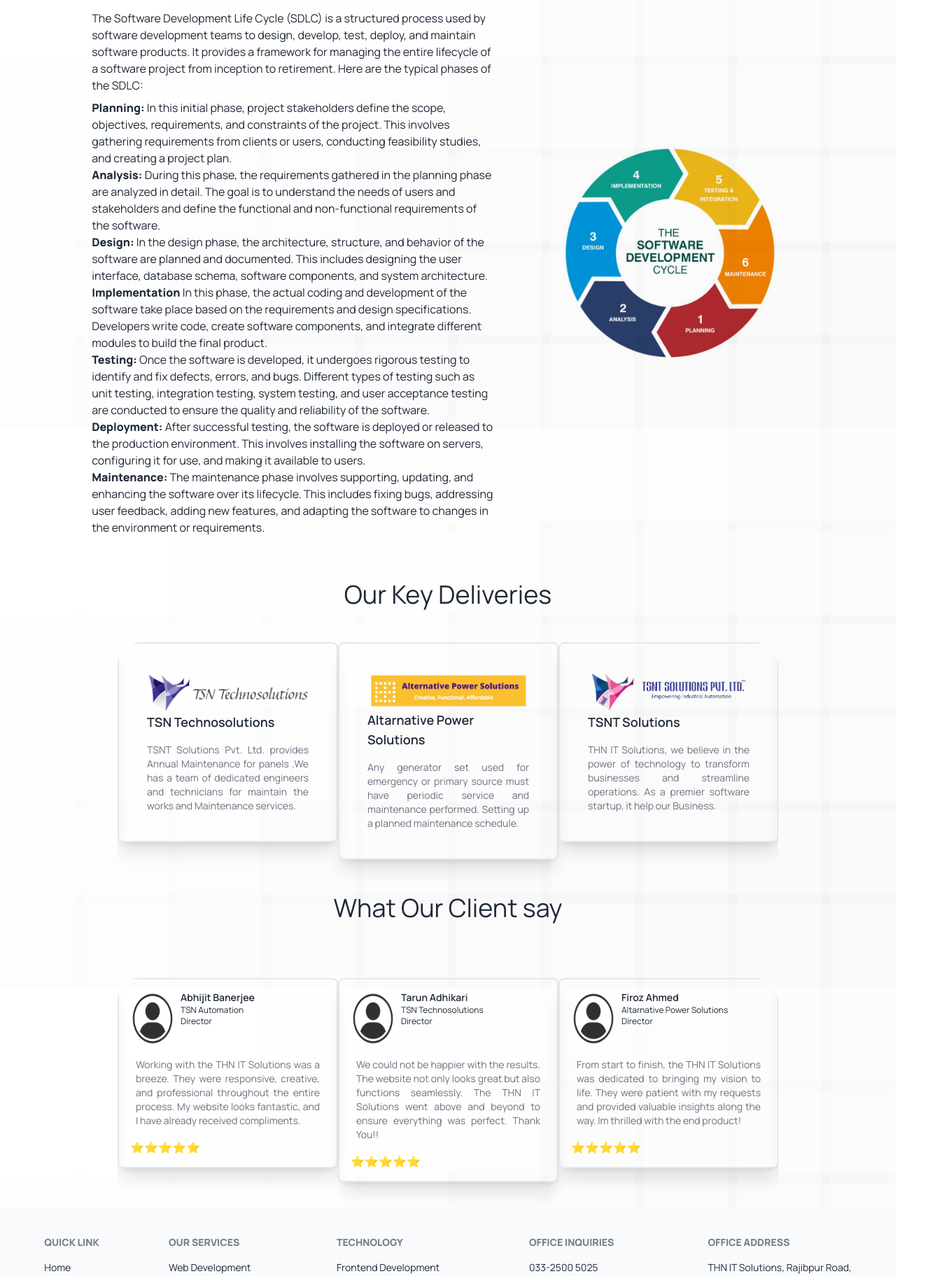
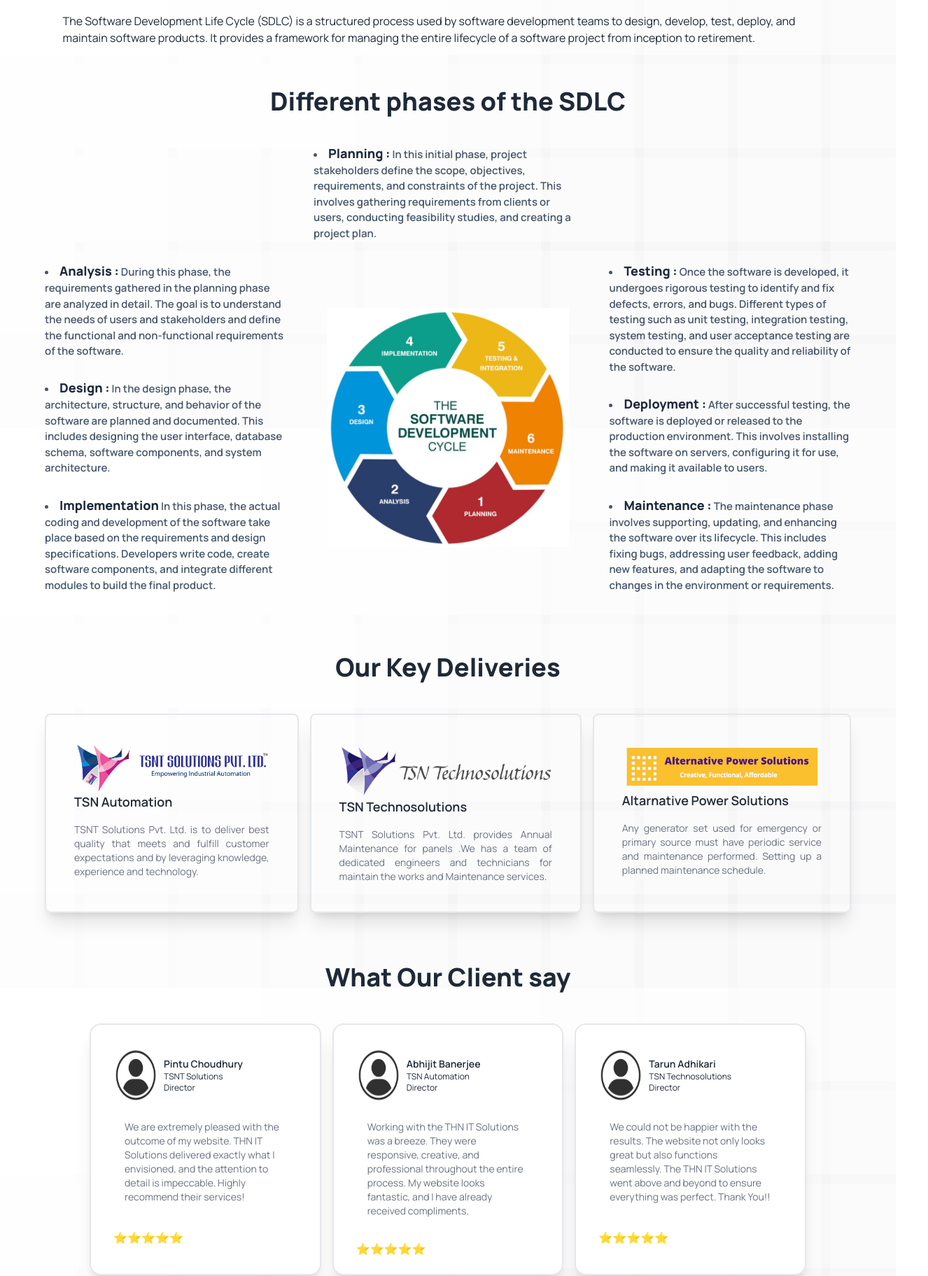
Before and after one commit to whyehtasam/THN-IT-Solutions, a React (Vite) app: page /portfolio in a window 1280 px wide. Shown: the part 188-2012 px from the top of the page at 70% size, 1326 px wide, since content can reach past the window. Built offline with nearby package versions, Linux system fonts and the light colour scheme.

Commit message:
portfolio updated

```diff
--- a/src/components/portfolio/portcard.jsx
+++ b/src/components/portfolio/portcard.jsx
@@ -1,20 +1,11 @@
-import Slider from "react-slick";
+
 // import "slick-carousel/slick/slick.css";
 // import "slick-carousel/slick/slick-theme.css";
 
 
 
 function Portcard() {
-    const settings = {
-        dots: false,
-    infinite: true,
-    slidesToShow: 3,
-    slidesToScroll: 1,
-    autoplay: true,
-    speed: 2000,
-    autoplaySpeed: 3000,
-    cssEase: "linear"
-    };
+
     return (
 
         <>
@@ -22,11 +13,10 @@ function Portcard() {
 
 
 
-       <div className="">
-        <Slider className="h-10" {...settings}>
-        <div className=" shadow-xl border-[2px] rounded-lg justify-center p-10  h-50 ">
-                 <div className="justify-center">
-                <img src="./tsnt3.png" className=" w-25 h-25  flex "></img>
+       <div className="flex gap-4 mx-16">
+                <div className=" shadow-xl border-[2px] rounded-lg justify-center p-10  h-50 ">
+                 <div className="justify-center ">
+                    <img src="./tsnt3.png" className=" w-25 h-25  flex "></img>
                 </div>
                  <h3 className="text-left text-lg font-semibold mb-4">TSN Automation</h3>
                  <p className=" text-sm text-justify font-medium  text-gray-500">
@@ -51,7 +41,8 @@ function Portcard() {
                  Any generator set used for emergency or primary source must have periodic service and maintenance performed. Setting up a planned maintenance schedule.
                  </p>
              </div>
-             <div className=" shadow-xl border-[2px] rounded-lg justify-center p-10  h-50 ">
+
+            {/* <div className=" shadow-xl border-[2px] rounded-lg justify-center p-10  h-50 ">
              <div className="justify-center">
              <img src="./tsntf.png" className="w-25 h-25  flex"></img>
              </div>
@@ -59,9 +50,8 @@ function Portcard() {
                  <p className=" text-sm text-justify font-medium  text-gray-500">
                  THN IT Solutions, we believe in the power of technology to transform businesses and streamline operations.  As a premier software startup, it help our Business.
                  </p>
-             </div>
+             </div> */}
 
-        </Slider>
       </div>
       </>
     );
--- a/src/components/portfolio/portfolio.jsx
+++ b/src/components/portfolio/portfolio.jsx
@@ -1,6 +1,6 @@
 // import "./global.css"
 //import SimpleSlider from "./slider";
- import Testimonial from "./testimonial";
+import Testimonial from "./testimonial";
 import Portcard from "./portcard"
 
 
@@ -8,67 +8,78 @@ import Portcard from "./portcard"
 
     return(
        <>
-         <div className="flex justify-center gap-24 p-16">
-            <div className=" w-[50%] h-[100%]">
+         <div className="justify-center">
+
+                  <div className=" flex relative " >
+                    <div className=" w-[100%] bg items-center mt-[5%] mx-[7%]">
+                    <h2 className=" text-4xl font-bold ">Software Development Life Cycle (SDLC)</h2>
+                      <p className="  pt-[2%] pb-[3%] w-[100%]">The Software Development Life Cycle (SDLC) is a structured process used by software development teams to design, develop, test, deploy, and maintain software products. It provides a framework for managing the entire lifecycle of a software project from inception to retirement.</p>
+                    </div>
+
+                  </div>
+
+
+
+
                 <div className="">
-                <h2 className="font-bold text-[28px] pb-4">Software Development Life Cycle (SDLC)  </h2>
-                <p className="text-[16px] pb-2">The Software Development Life Cycle (SDLC) is a structured process used by software development teams to design, develop, test, deploy, and maintain software products. It provides a framework for managing the entire lifecycle of a software project from inception to retirement. Here are the typical phases of the SDLC:</p>
-                <p className="text-[16px]"><b>Planning:</b> In this initial phase, project stakeholders define the scope, objectives, requirements, and constraints of the project. This involves gathering requirements from clients or users, conducting feasibility studies, and creating a project plan.</p>
-                <p className="text-[16px]"><b>Analysis:</b> During this phase, the requirements gathered in the planning phase are analyzed in detail. The goal is to understand the needs of users and stakeholders and define the functional and non-functional requirements of the software.</p>
-                <p className="text-[16px]"><b>Design:</b> In the design phase, the architecture, structure, and behavior of the software are planned and documented. This includes designing the user interface, database schema, software components, and system architecture.</p>
-                <p className="text-[16px]"><b>Implementation</b> In this phase, the actual coding and development of the software take place based on the requirements and design specifications. Developers write code, create software components, and integrate different modules to build the final product.</p>
-                <p className="text-[16px]"><b>Testing:</b> Once the software is developed, it undergoes rigorous testing to identify and fix defects, errors, and bugs. Different types of testing such as unit testing, integration testing, system testing, and user acceptance testing are conducted to ensure the quality and reliability of the software.</p>
-                <p className="text-[16px]"><b>Deployment:</b> After successful testing, the software is deployed or released to the production environment. This involves installing the software on servers, configuring it for use, and making it available to users.</p>
-                <p className="text-[16px]"><b>Maintenance:</b> The maintenance phase involves supporting, updating, and enhancing the software over its lifecycle. This includes fixing bugs, addressing user feedback, adding new features, and adapting the software to changes in the environment or requirements.</p>
+                <div className=" text-center">
+                  <p className=" font-bold text-4xl my-[2%]">Different phases of the SDLC</p>
+                  </div>
+
+                  <div className="w-[100%]">
+                    <div className="items-center mx-auto w-[30%]">
+                    <li className="text-[15px] font-semibold py-[4%] text-slate-600 "><b className="text-[18px] text-slate-800">Planning :</b> In this initial phase, project stakeholders define the scope, objectives, requirements, and constraints of the project. This involves gathering requirements from clients or users, conducting feasibility studies, and creating a project plan.</li>
+
+                    </div>
+                  </div>
+
+                  <div className="flex justify-between gap-4 mx-[5%]">
+
+                    <div className=" w-[30%]">
+                    <li className="text-[15px] font-semibold py-[4%] text-slate-600"><b className="text-[18px] text-slate-800">Analysis :</b> During this phase, the requirements gathered in the planning phase are analyzed in detail. The goal is to understand the needs of users and stakeholders and define the functional and non-functional requirements of the software.</li>
+                    <li className="text-[15px] font-semibold py-[4%] text-slate-600"><b className="text-[18px] text-slate-800">Design :</b> In the design phase, the architecture, structure, and behavior of the software are planned and documented. This includes designing the user interface, database schema, software components, and system architecture.</li>
+                    <li className="text-[15px] font-semibold py-[4%] text-slate-600"><b className="text-[18px] text-slate-800">Implementation</b> In this phase, the actual coding and development of the software take place based on the requirements and design specifications. Developers write code, create software components, and integrate different modules to build the final product.</li>
+                    </div>
+
+                    <div className=" w-[30%] items-center my-auto">
+                    <img src="/sdlc.jpeg" alt=""/>
+                    </div>
+
+                    <div className=" w-[30%]">
+                    <li className="text-[15px] font-semibold py-[4%] text-slate-600"><b className="text-[18px] text-slate-800">Testing :</b> Once the software is developed, it undergoes rigorous testing to identify and fix defects, errors, and bugs. Different types of testing such as unit testing, integration testing, system testing, and user acceptance testing are conducted to ensure the quality and reliability of the software.</li>
+                    <li className="text-[15px] font-semibold py-[4%] text-slate-600"><b className="text-[18px] text-slate-800">Deployment :</b> After successful testing, the software is deployed or released to the production environment. This involves installing the software on servers, configuring it for use, and making it available to users.</li>
+                    <li className="text-[15px] font-semibold py-[4%] text-slate-600"><b className="text-[18px] text-slate-800">Maintenance :</b> The maintenance phase involves supporting, updating, and enhancing the software over its lifecycle. This includes fixing bugs, addressing user feedback, adding new features, and adapting the software to changes in the environment or requirements.</li>
+                    </div>
+
+                  </div>
+
+
+
                 </div>
 
-                </div>
-            <div className="justify-center w-[30%] my-auto  h-[100%]">
-                <img src="/sdlc.jpeg" alt="" height={"90%"} width={"90%"} className="bg-cover  mix-blend-multiply"/>
             </div>
+
+        <div>
+        <div className="items-center text-center mx-auto mt-[5%] mb-[3%] w-[30%]">
+          <div className="">
+          <h3 className="text-4xl font-bold p-2">Our Key Deliveries</h3>
+          </div>
+        </div>
+        <Portcard/>
         </div>
 
 
+        <div>
 
-         <div className="justify-center ">
-          <h3 className="text-4xl text-center">Our Key Deliveries</h3>
+        <div className="items-center text-center mx-auto mt-[5%] mb-[3%] w-[30%]">
+          <div className="">
+          <h3 className="text-4xl font-bold p-2">What Our Client say</h3>
+          </div>
         </div>
-        <br/>
-        <br/>
-        <div  >
-          <Portcard/>
-          </div>
-           <br/>
-           <br/>
-           <br/>
-           <br/>
-           <br/>
-           <br/>
-           <br/>
-           <br/>
-           <br/>
-           <br/>
-          <div className="justify-center p-20">
-          <h3 className="text-4xl text-center ">What Our Client say</h3>
-        </div>
-
-          <div >
-          <Testimonial/>
-
+         <Testimonial/>
           </div>
 
-      <br />
-      <br />
-      <br />
-      <br />
-      <br />
-      <br />
-      <br />
-      <br />
-      <br />
-      <br />
-      <br />
-      <br />
+
     </>
   );
 };
--- a/src/components/portfolio/testimonial.jsx
+++ b/src/components/portfolio/testimonial.jsx
@@ -22,60 +22,67 @@ function Testimonial() {
 
 
 
-       <div className="">
-        <Slider className="h-10" {...settings}>
-        <div className="shadow-xl border-[2px] rounded-lg justify-center p-4">
+       <div className="mb-[5%] w-[100%]">
 
+        <div className="w-[80%] items-center mx-auto flex gap-4">
+
+          <div className="card bg-base-100 shadow-xl border-[2px] rounded-box h-[45vh] w-[30vw]">
+          <div className="card-body">
           <div className="flex gap-2">
                       <img src="./icin.png" alt="" className="h-[10vh] w-[5vw] rounded-[50%]"/>
-                <div className="justify-start">
+                      <div className="justify-start items-center my-auto">
                       <h3 className="text-left text-sm font-semibold">Pintu Choudhury  </h3>
                       <p className="text-xs">TSNT Solutions</p>
                       <p className="text-xs">Director</p>
                       </div>
                       </div>
-                 <p className="py-4 px-2 text-sm text-justify font-medium  text-gray-500">
-                 We are extremely pleased with the outcome of my website. THN IT Solutions delivered
+            <p className="text-sm m-auto items-center p-4 text-gray-500">We are extremely pleased with the outcome of my website. THN IT Solutions delivered
                       exactly what I envisioned, and the attention to detail is impeccable. Highly recommend
-                 their services!
-                 </p>
-                 <div className="rating"></div>
+                      their services! </p>
+            <div className="rating  py-2">
+
             </div>
-             <div className="shadow-xl border-[2px] rounded-lg justify-center p-4">
+            </div>
+            </div>
 
+          <div className="card bg-base-100 shadow-xl border-[2px] rounded-box h-[45vh] w-[30vw]">
+          <div className="card-body">
           <div className="flex gap-2">
                       <img src="./icin.png" alt="" className="h-[10vh] w-[5vw] rounded-[50%]"/>
-              <div className="justify-start">
-              <h3 className="text-left text-sm font-semibold">Abhijit Banerjee  </h3>
+                      <div className="justify-start items-center my-auto">
+                      <h3 className="text-left text-sm font-semibold">Abhijit Banerjee</h3>
                       <p className="text-xs">TSN Automation</p>
                       <p className="text-xs">Director</p>
                       </div>
                       </div>
-               <p className="py-4 px-2 text-sm text-justify font-medium  text-gray-500">
-               Working with the THN IT Solutions was a breeze. They were responsive, creative,
+            <p className="text-sm m-auto items-center p-4 text-gray-500">Working with the THN IT Solutions was a breeze. They were responsive, creative,
                and professional throughout the entire process. My website looks fantastic, and
-               I have already received compliments.
-               </p>
-               <div className="rating"></div>
+               I have already received compliments.</p>
+            <div className="rating  py-2">
+
             </div>
-           <div className="shadow-xl border-[2px] rounded-lg justify-center p-4">
+            </div>
+            </div>
 
+            <div className="card bg-base-100 shadow-xl border-[2px] rounded-box h-[45vh] w-[30vw]">
+          <div className="card-body">
           <div className="flex gap-2">
                       <img src="./icin.png" alt="" className="h-[10vh] w-[5vw] rounded-[50%]"/>
-              <div className="justify-start">
-              <h3 className="text-left text-sm font-semibold">Tarun Adhikari  </h3>
+                      <div className="justify-start items-center my-auto">
+                      <h3 className="text-left text-sm font-semibold">Tarun Adhikari</h3>
                       <p className="text-xs">TSN Technosolutions</p>
                       <p className="text-xs">Director</p>
                       </div>
                       </div>
-               <p className="py-4 px-2 text-sm text-justify font-medium  text-gray-500">
-               We could not be happier with the results. The website not only looks great but also
+            <p className="text-sm m-auto items-center p-4 text-gray-500">We could not be happier with the results. The website not only looks great but also
                functions seamlessly. The THN IT Solutions went above and beyond to ensure everything
-               was perfect. Thank You!!
-               </p>
-               <div className="rating"></div>
+               was perfect. Thank You!!</p>
+            <div className="rating  py-2">
+
             </div>
-           <div className="shadow-xl border-[2px] rounded-lg justify-center p-4">
+            </div>
+            </div>
+           {/*<div className="shadow-xl border-[2px] rounded-lg justify-center p-4">
 
               <div className="flex gap-2">
               <img src="./icin.png" alt="" className="h-[10vh] w-[5vw] rounded-[50%]"/>
@@ -92,12 +99,34 @@ function Testimonial() {
                </p>
                <div className="rating"></div>
            </div>
-
-        </Slider>
+    */}
+    </div>
       </div>
       </>
     );
   }
+/*
+  const reviewCard=((reviewData))=>{
+
+    return(
+      <div className="shadow-xl border-[2px] rounded-lg justify-center p-4">
+
+              <div className="flex gap-2">
+              <img src="./icin.png" alt="" className="h-[10vh] w-[5vw] rounded-[50%]"/>
+              <div className="justify-start">
+              <h3 className="text-left text-sm font-semibold">{reviewer.name}</h3>
+              <p className="text-xs">{reviewer.company}</p>
+              <p className="text-xs">{reviewer.post}</p>
+              </div>
+              </div>
+               <p className="py-4 px-2 text-sm text-justify font-medium  text-gray-500">
+                {reviewer.comment}
+               </p>
+               <div className="rating"></div>
+           </div>
+    )
+
+  }*/
 
   export default Testimonial;
 
```
Also changed, not shown: public/sdlc.png (added). Lines whose indentation alone changed are shown as unchanged.
